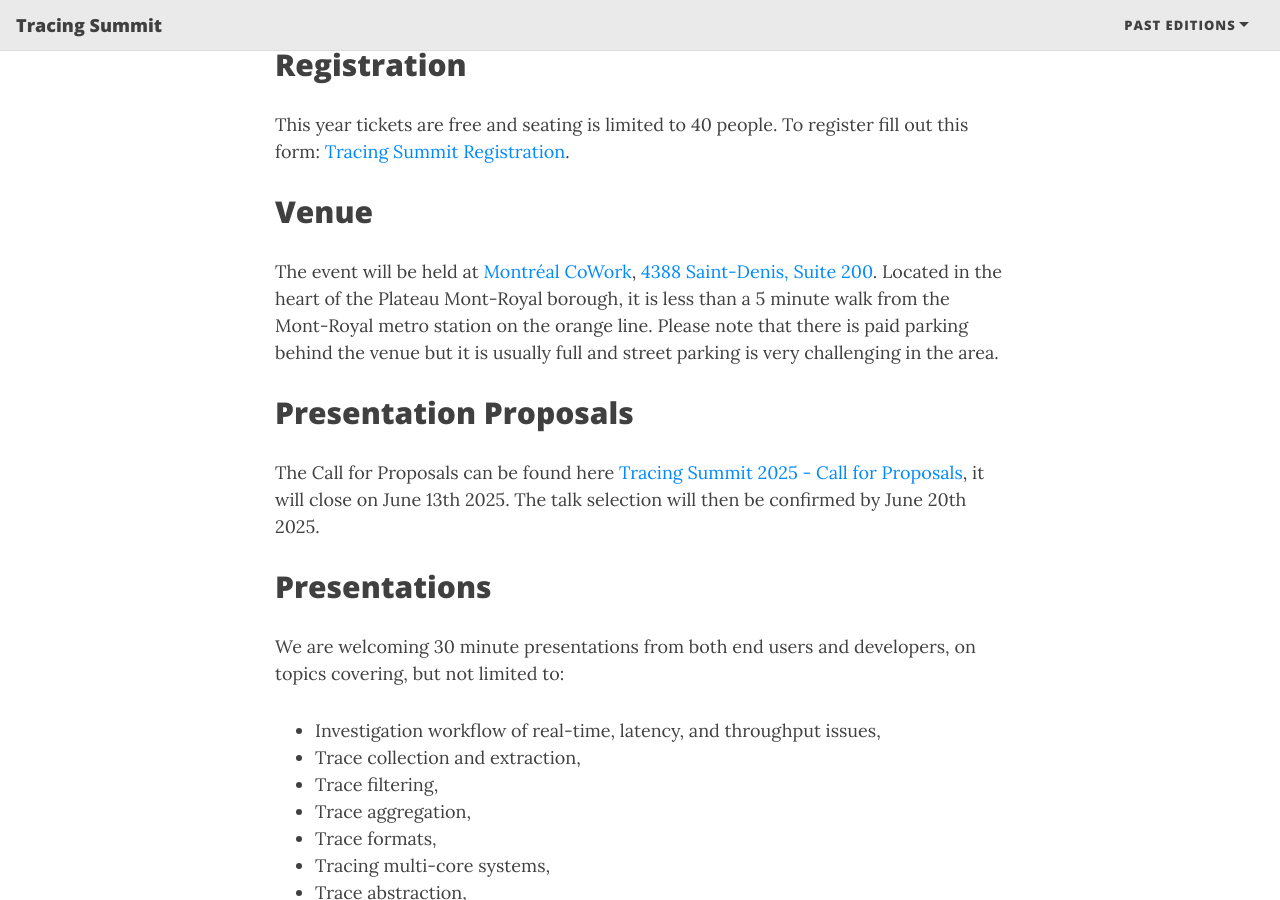
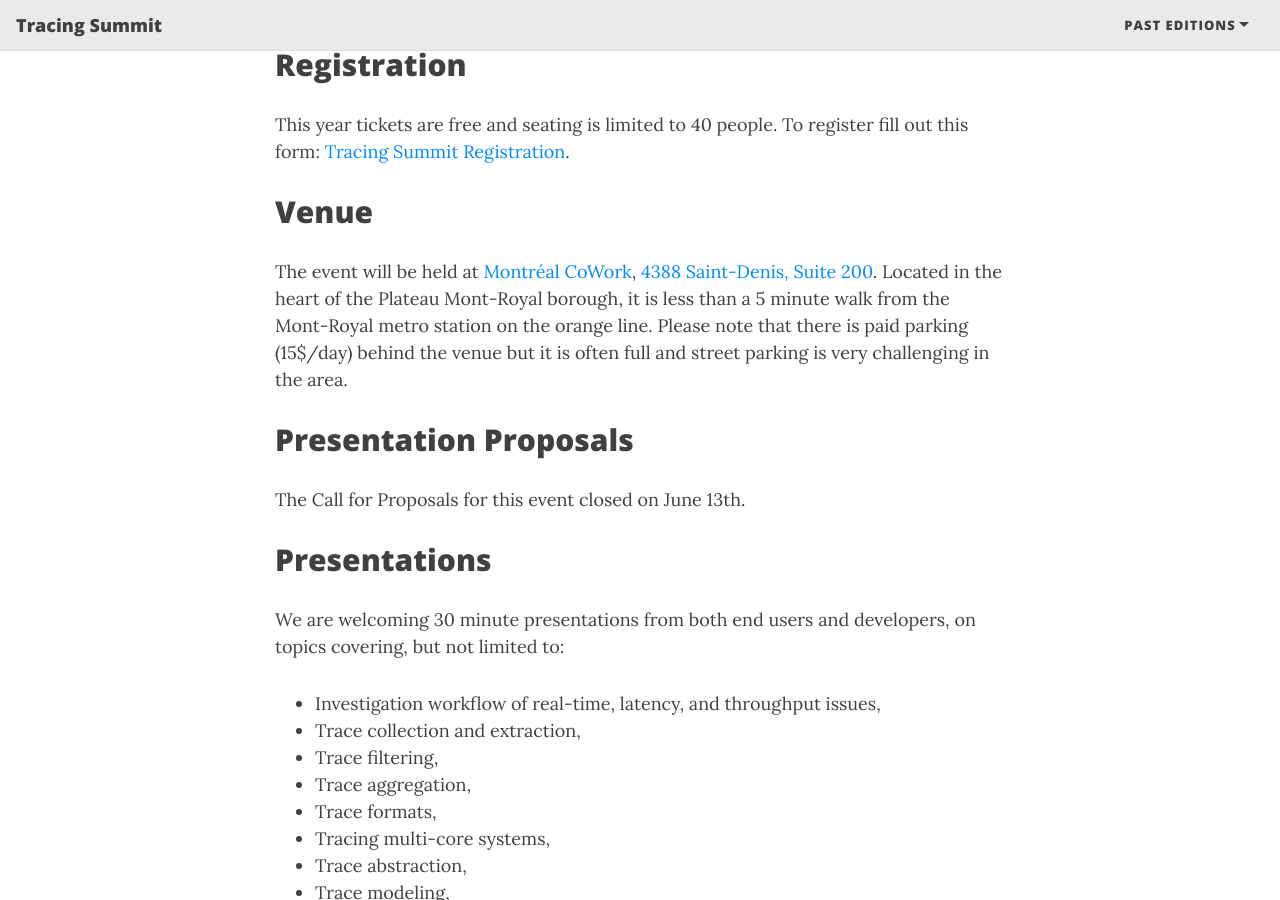
Before and after one commit to tracingsummit/tracingsummit.github.io, a Jekyll site: the page built from index.md, in a window 1280 px wide and 900 px high, scrolled down 650 px. Built offline with Jekyll 4.4.1, drawn with Linux system fonts in a browser that asks for light colours; nearby versions of some CDN libraries.

Commit message:
Close CFP for 2025
Signed-off-by: Michael Jeanson <mjeanson@efficios.com>

```diff
--- a/index.md
+++ b/index.md
@@ -26,13 +26,11 @@ The event will be held at [Montréal CoWork](https://www.montrealcowork.com/),
 [4388 Saint-Denis, Suite 200](https://maps.app.goo.gl/GjRcV3dhgJzx93489).
 Located in the heart of the Plateau Mont-Royal borough, it is less than a 5
 minute walk from the Mont-Royal metro station on the orange line. Please note
-that there is paid parking behind the venue but it is usually full and street
-parking is very challenging in the area.
+that there is paid parking (15$/day) behind the venue but it is often full and
+street parking is very challenging in the area.
 
 ## Presentation Proposals
-The Call for Proposals can be found here [Tracing Summit 2025 - Call for Proposals](https://cfp.tracingsummit.org/ts2025/cfp),
-it will close on June 13th 2025. The talk selection will then be confirmed by June 20th 2025.
-
+The Call for Proposals for this event closed on June 13th.
 
 ## Presentations
 We are welcoming 30 minute presentations from both end users and
```
